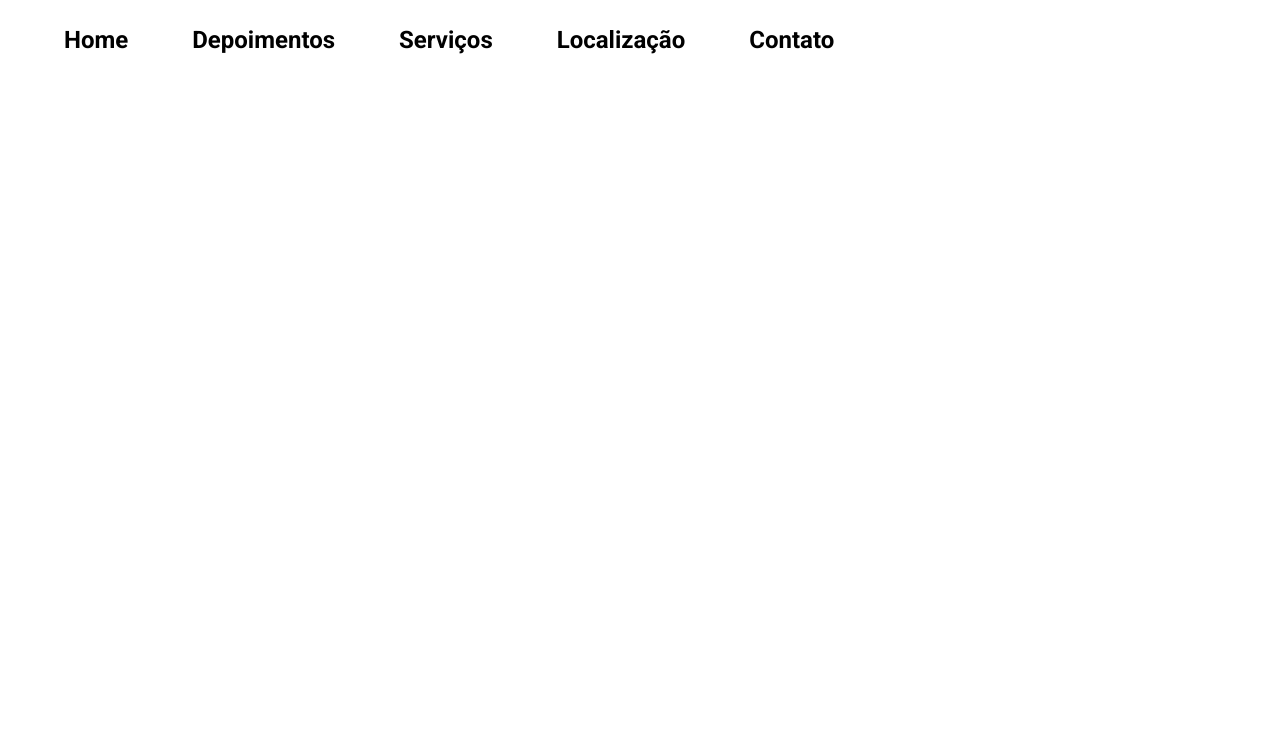
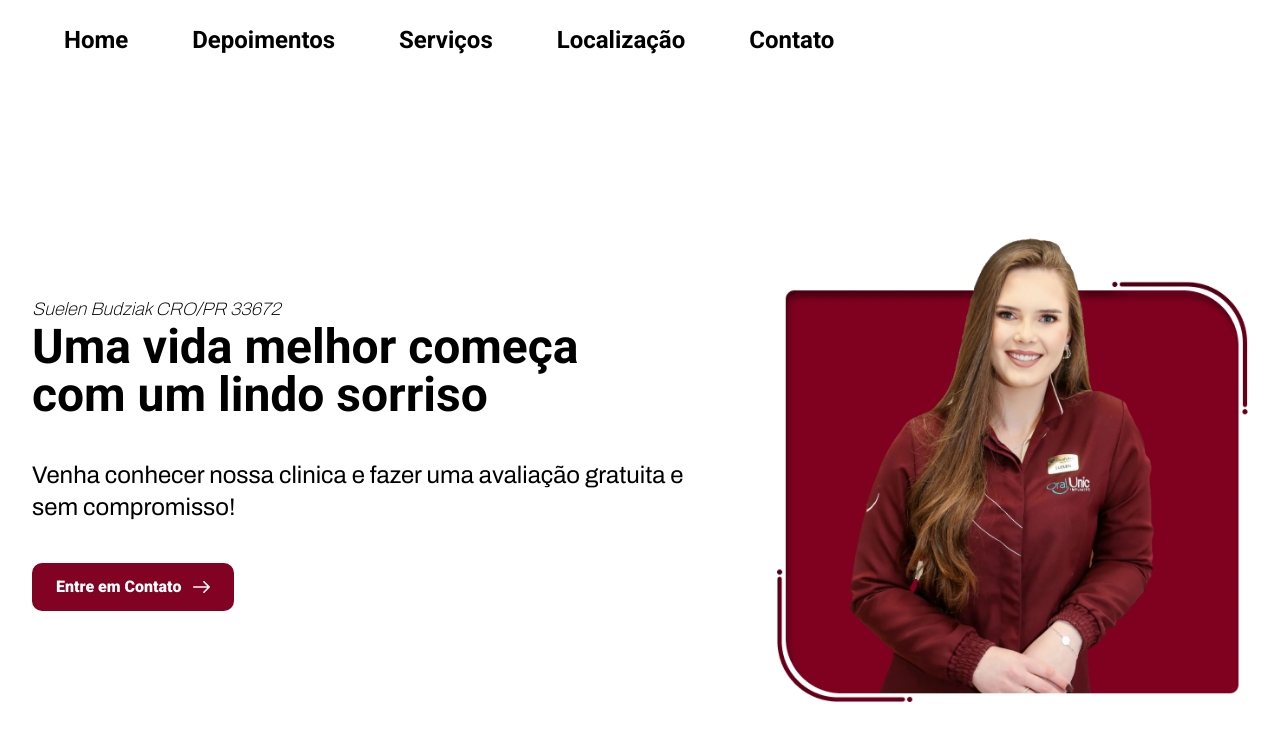
Before and after one commit to GustavoGigacz/odonto-suelen-project, a Next.js app: page / in a window 1280 px wide. Shown: the top 740 px of the page. Built offline with nearby package versions, Linux system fonts and the light colour scheme.

Commit message:
add HeroPage

```diff
--- /dev/null
+++ b/app/components/home/Hero.tsx
@@ -0,0 +1,40 @@
+//////Library
+import Image from "next/image";
+import Link from "next/link";
+//////Library
+
+//////icons
+import SuelenImage from "@/public/images/ImageSuelenImage.png";
+import ArrowIcon from "../shared/icons/ArrowIcon";
+//////icons
+
+///////////////Code
+export default function Hero() {
+  return (
+    <div
+      className='max-w-desktop mx-auto px-8 mobile:flex items-center justify-between mobile:mt-36 mt-14 mobile:mb-60 mb-12 gap-20'
+      id='home'
+    >
+      <div className=''>
+        <p className='mobile:text-lg text-sm 	font-archivo italic font-thin	text-font1'>
+          Suelen Budziak CRO/PR 33672
+        </p>
+        <h1 className='mobile:text-5xl text-3xl max-w-xl font-bold font-roboto mb-5'>
+          Uma vida melhor começa com um lindo sorriso
+        </h1>
+        <p className='font-archivo mobile:text-2xl text-sm max-w-3xl mobile:mb-10 my-10'>
+          Venha conhecer nossa clinica e fazer uma avaliação gratuita e sem
+          compromisso!
+        </p>
+        <Link href={"#"}>
+          <button className='font-roboto font-black bg-red1 flex items-center gap-3 text-white px-6 py-3 rounded-[10px] hover:bg-red4 transition-all mb-6'>
+            Entre em Contato <ArrowIcon />
+          </button>
+        </Link>
+      </div>
+      <div className='grid justify-center'>
+        <Image src={SuelenImage} alt={"Suelen Image"} />
+      </div>
+    </div>
+  );
+}
--- a/app/page.tsx
+++ b/app/page.tsx
@@ -1,3 +1,9 @@
+import Hero from "./components/home/Hero";
+
 export default function Home() {
-  return <main></main>;
+  return (
+    <main>
+      <Hero />
+    </main>
+  );
 }
```
